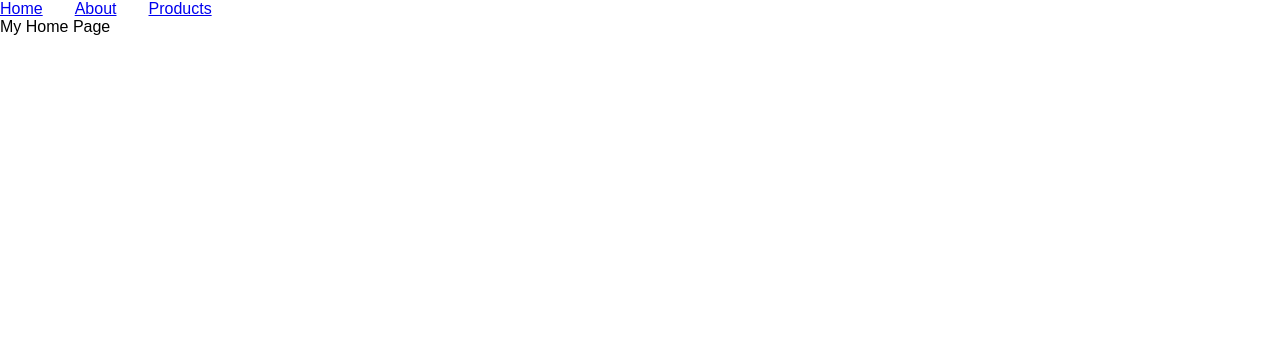
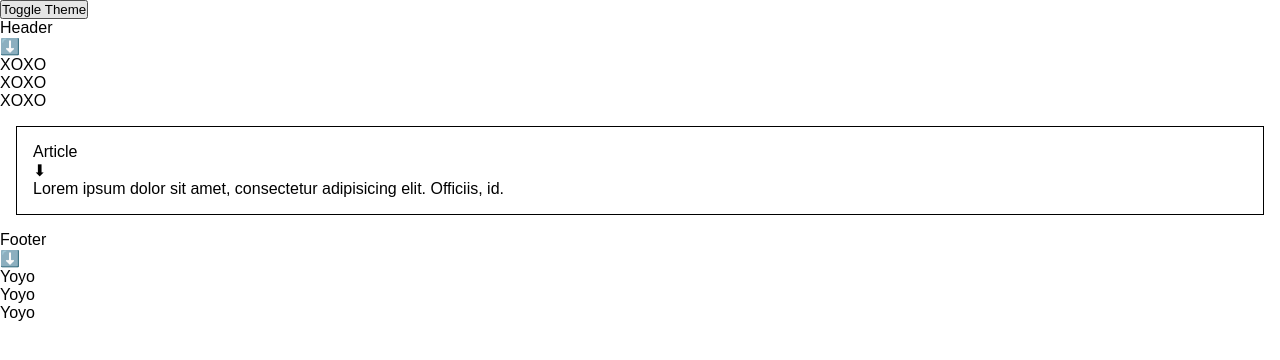
Before and after one commit to goelabhishek694/nov22IntermediateFE, a React (Vite) app in the folder React/2_React_app/products/: page / in a window 1280 px wide. Shown: the top 360 px of the page. Built offline with nearby package versions, Linux system fonts and the light colour scheme.

Commit message:
intro to contextAPI :sparkles:

```diff
--- a/React/2_React_app/products/src/App.jsx
+++ b/React/2_React_app/products/src/App.jsx
@@ -8,20 +8,24 @@
 import Routing from './poc/Routing'
 import "./App.css"
 import "./Navbar.css"
+import Context from './poc/Context'
+import ThemeManager from './poc/themes/ThemeManager'
 function App() {
   const [count, setCount] = useState(0)
 
   return (
     <>
     {/* <Routing/> */}
-    <Navbar></Navbar>
+    {/* <Navbar></Navbar>
     <Routes>
       <Route path="/" element={<Home></Home>}></Route>
       <Route path="/about" element={<About></About>}></Route>
       <Route path="/home" element={<Navigate to="/"></Navigate>}></Route>
       <Route path="/products" element={<Product></Product>}></Route>
       <Route path="*" element={<PageNotFound></PageNotFound>}></Route>
-    </Routes>
+    </Routes> */}
+    {/* <Context></Context> */}
+    <ThemeManager></ThemeManager>
     </>
   )
 }
--- /dev/null
+++ b/React/2_React_app/products/src/poc/Context.jsx
@@ -0,0 +1,46 @@
+import React, { createContext, useContext } from 'react'
+const ContextWrapper=createContext();
+const data={
+    msg:"Hello",
+    pageNum:1,
+}
+function Context() {
+  return (
+    <ContextWrapper.Provider value={data}>
+    <Grandparent></Grandparent>
+    </ContextWrapper.Provider>
+  )
+}
+
+function Grandparent(){
+    return <>
+    <h3>Grandparent</h3>
+    <div>⬇️</div>
+    <Parent></Parent>
+    </>
+}
+
+function Parent(){
+    return <>
+    <h3>Parent</h3>
+    <div>⬇️</div>
+    <Child></Child>
+    </>
+}
+
+function Child(){
+    const {msg}=useContext(ContextWrapper);
+    console.log(data);
+    return <>
+    <h3>Child</h3>
+    <div>⬇️</div>
+    <p>{msg}</p>
+    </>
+}
+
+
+
+
+
+
+export default Context
--- /dev/null
+++ b/React/2_React_app/products/src/poc/themes/Article.jsx
@@ -0,0 +1,12 @@
+import React,{useContext} from 'react'
+import { ThemeWrapper } from './ThemeManager';
+function Article() {
+    const {currTheme}=useContext(ThemeWrapper);
+    return (<div style={{ border: "1px solid ", padding: "1rem", margin: "1rem" }}>
+        <div >Article</div>
+        <div>⬇</div>
+        <p className={currTheme}>Lorem ipsum dolor sit amet, consectetur adipisicing elit. Officiis, id.</p>
+    </div>)
+}
+
+export default Article;
--- /dev/null
+++ b/React/2_React_app/products/src/poc/themes/Footer.jsx
@@ -0,0 +1,20 @@
+import React, { useContext } from 'react'
+import { ThemeWrapper } from './ThemeManager';
+function Footer() {
+  return (
+    <>
+        <div>Footer</div>
+        <div>⬇️</div>
+        <Options></Options>
+        <Options></Options>
+        <Options></Options>
+    </>
+  )
+}
+
+function Options(){
+    const {currTheme}=useContext(ThemeWrapper);
+    return <div className={currTheme}>Yoyo</div>
+}
+
+export default Footer
--- /dev/null
+++ b/React/2_React_app/products/src/poc/themes/Header.jsx
@@ -0,0 +1,20 @@
+import React, { useContext } from 'react'
+import { ThemeWrapper } from './ThemeManager';
+function Header() {
+  return (
+    <>
+        <div>Header</div>
+        <div>⬇️</div>
+        <Options></Options>
+        <Options></Options>
+        <Options></Options>
+    </>
+  )
+}
+
+function Options(){
+    const {currTheme}=useContext(ThemeWrapper);
+    return <div className={currTheme}>XOXO</div>
+}
+
+export default Header
--- /dev/null
+++ b/React/2_React_app/products/src/poc/themes/ThemeManager.jsx
@@ -0,0 +1,25 @@
+import React, { createContext, useState } from 'react'
+import Header from './Header';
+import Article from './Article';
+import Footer from './Footer';
+import "./themeManager.css"
+export const ThemeWrapper = createContext();
+function ThemeManager() {
+    const [currTheme, setCurrTheme] = useState("light");
+    const handleTheme = () => {
+        const newTheme = currTheme == "light" ? "dark" : "light"
+        setCurrTheme(newTheme);
+    }
+
+    return (
+        <ThemeWrapper.Provider value={{currTheme}}>
+            <button onClick={handleTheme}> Toggle Theme
+            </button>
+            <Header></Header>
+            <Article></Article>
+            <Footer></Footer>
+        </ThemeWrapper.Provider>
+    )
+}
+
+export default ThemeManager
--- /dev/null
+++ b/React/2_React_app/products/src/poc/themes/themeManager.css
@@ -0,0 +1,9 @@
+.light{
+    background-color: white;
+    color: black;
+}
+
+.dark{
+    background-color: black;
+    color: white;
+}
```
